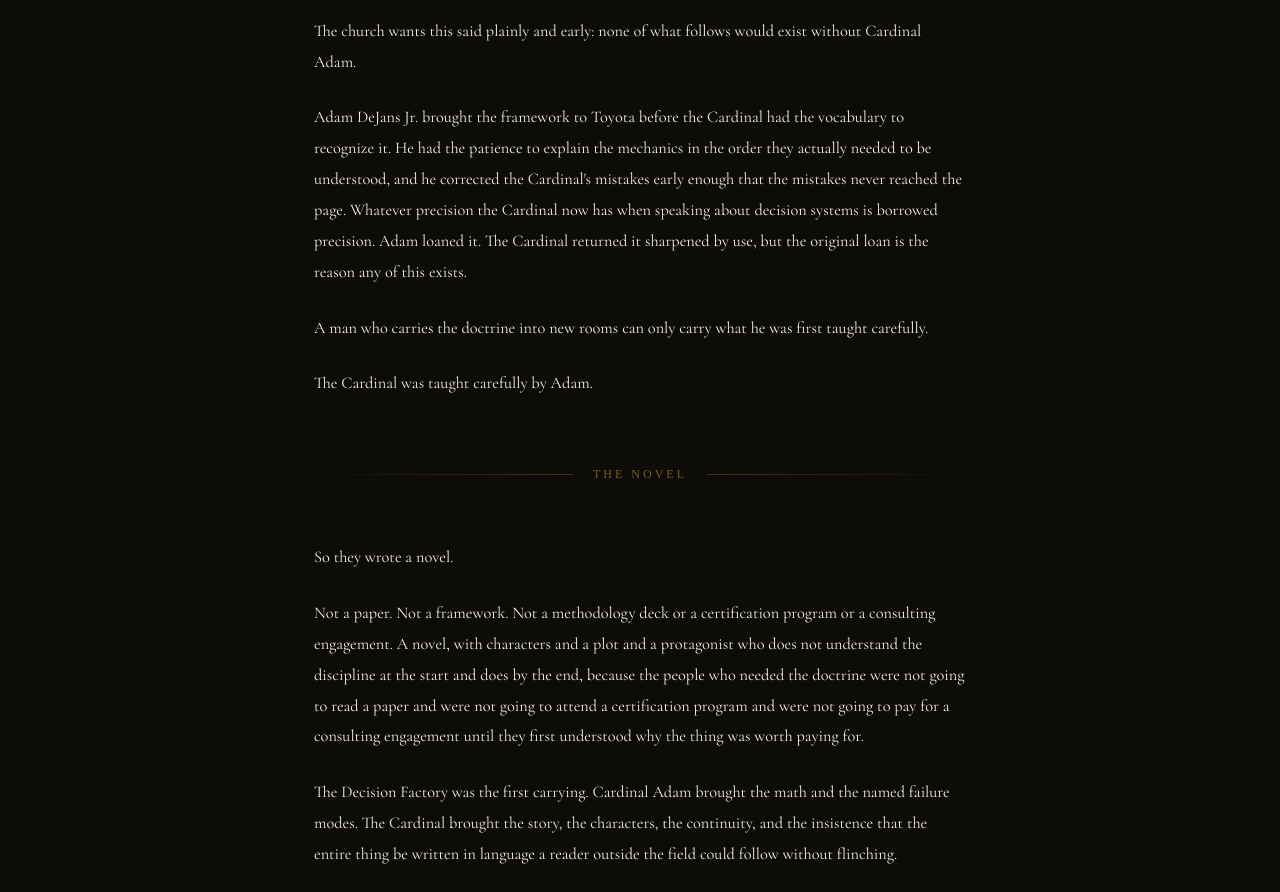
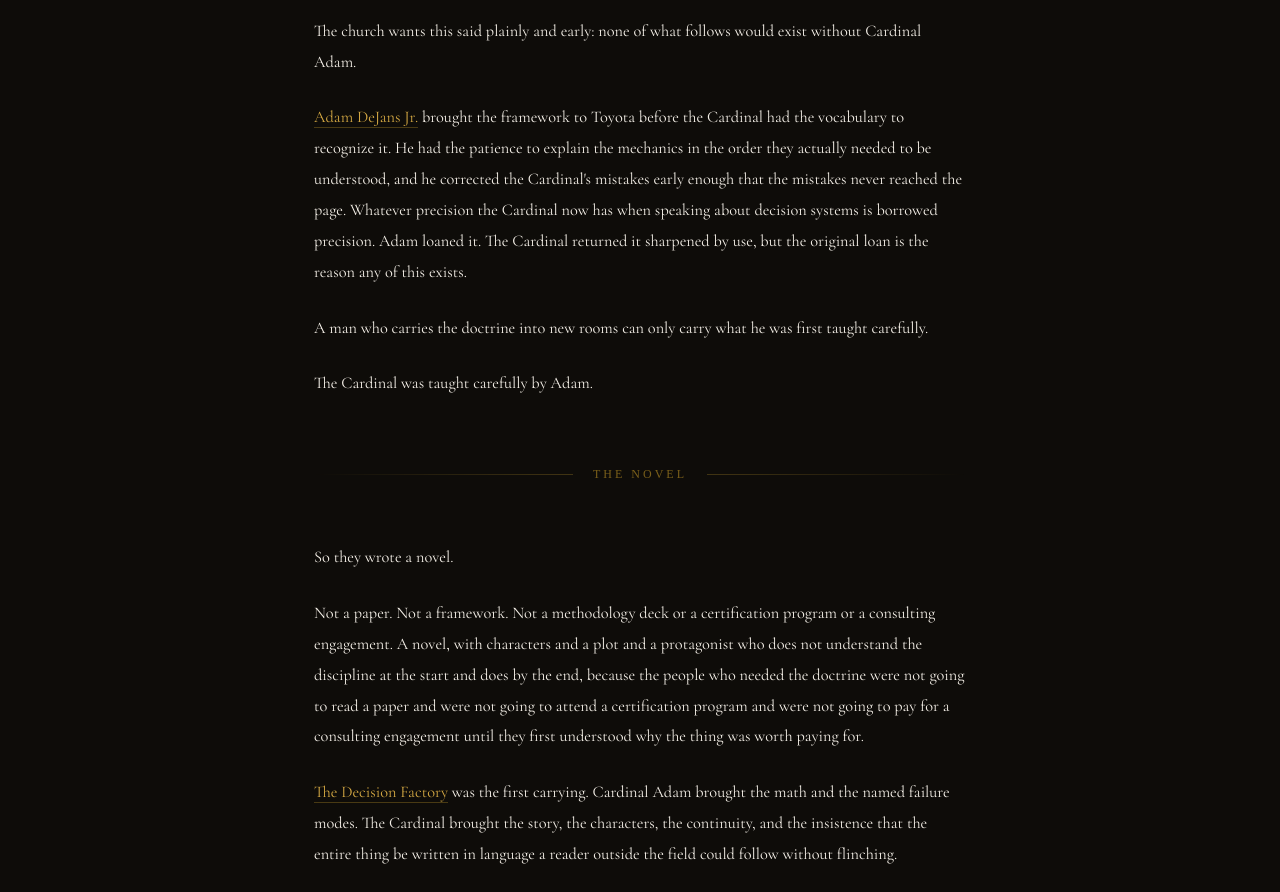
Before and after one commit to JohnBElam/my-site, a Jekyll site: the page built from decision-gospel/origins.html, in a window 1280 px wide and 1400 px high, scrolled down 2395 px. Shown: the part 153-1045 px from the top of the window. Built offline with Jekyll 4.4.1, drawn with Linux system fonts in a browser that asks for light colours; some web fonts are replaced.

Commit message:
Hyperlinks on Origins.html

```diff
--- a/decision-gospel/origins.html
+++ b/decision-gospel/origins.html
@@ -291,7 +291,7 @@
 
   <p>The church wants this said plainly and early: none of what follows would exist without Cardinal Adam.</p>
 
-  <p>Adam DeJans Jr. brought the framework to Toyota before the Cardinal had the vocabulary to recognize it. He had the patience to explain the mechanics in the order they actually needed to be understood, and he corrected the Cardinal's mistakes early enough that the mistakes never reached the page. Whatever precision the Cardinal now has when speaking about decision systems is borrowed precision. Adam loaned it. The Cardinal returned it sharpened by use, but the original loan is the reason any of this exists.</p>
+  <p><a href="https://adamdejans.com" target="_blank" rel="noopener noreferrer" style="color: var(--gold-light); text-decoration: none; border-bottom: 1px solid rgba(184,146,42,0.35);">Adam DeJans Jr.</a> brought the framework to Toyota before the Cardinal had the vocabulary to recognize it. He had the patience to explain the mechanics in the order they actually needed to be understood, and he corrected the Cardinal's mistakes early enough that the mistakes never reached the page. Whatever precision the Cardinal now has when speaking about decision systems is borrowed precision. Adam loaned it. The Cardinal returned it sharpened by use, but the original loan is the reason any of this exists.</p>
 
   <p>A man who carries the doctrine into new rooms can only carry what he was first taught carefully.</p>
 
@@ -307,7 +307,7 @@
 
   <p>Not a paper. Not a framework. Not a methodology deck or a certification program or a consulting engagement. A novel, with characters and a plot and a protagonist who does not understand the discipline at the start and does by the end, because the people who needed the doctrine were not going to read a paper and were not going to attend a certification program and were not going to pay for a consulting engagement until they first understood why the thing was worth paying for.</p>
 
-  <p>The Decision Factory was the first carrying. Cardinal Adam brought the math and the named failure modes. The Cardinal brought the story, the characters, the continuity, and the insistence that the entire thing be written in language a reader outside the field could follow without flinching.</p>
+  <p><a href="https://www.amazon.com/Decision-Factory-Novel-Decisions-Uncertainty/dp/B0GN94GQXG/" target="_blank" rel="noopener noreferrer" style="color: var(--gold-light); text-decoration: none; border-bottom: 1px solid rgba(184,146,42,0.35);">The Decision Factory</a> was the first carrying. Cardinal Adam brought the math and the named failure modes. The Cardinal brought the story, the characters, the continuity, and the insistence that the entire thing be written in language a reader outside the field could follow without flinching.</p>
 
   <p>The book worked. It reached people the journal articles never would. It reached operations leaders and product managers and data scientists who had been doing the wrong thing for years and recognized themselves in the characters, which is the specific discomfort a useful book produces. It reached Warren Powell, who wrote the foreword, which is the closest thing to canonical validation the discipline has to offer.</p>
 
```
